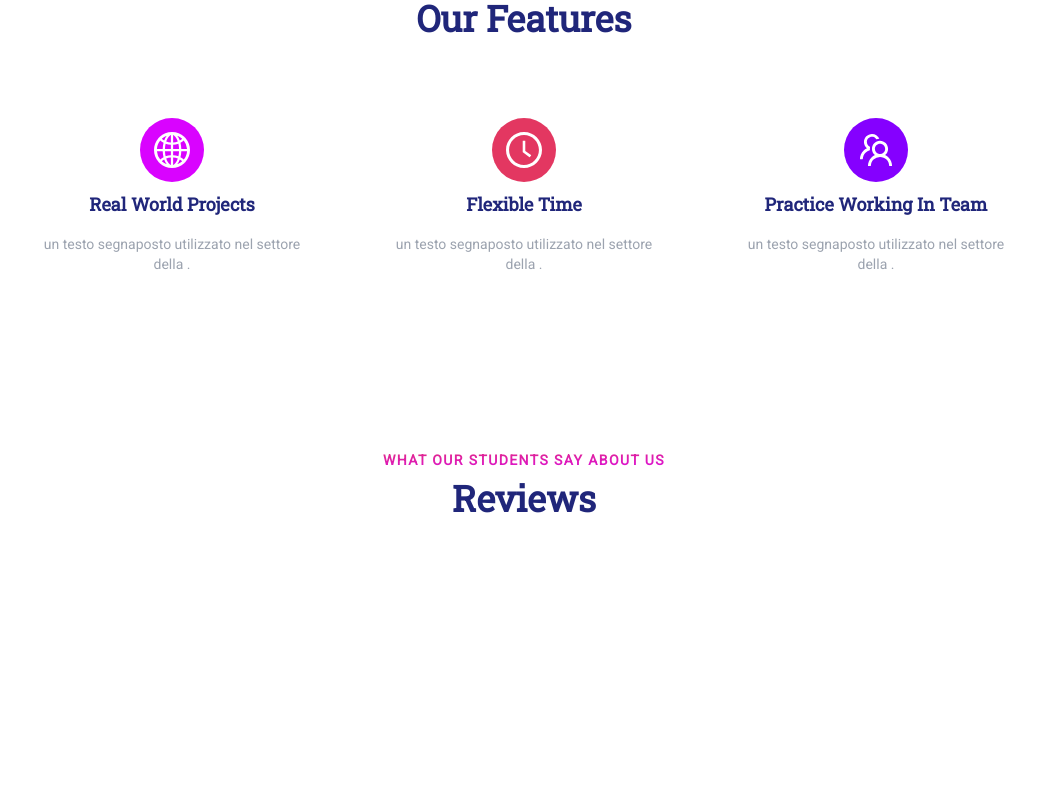
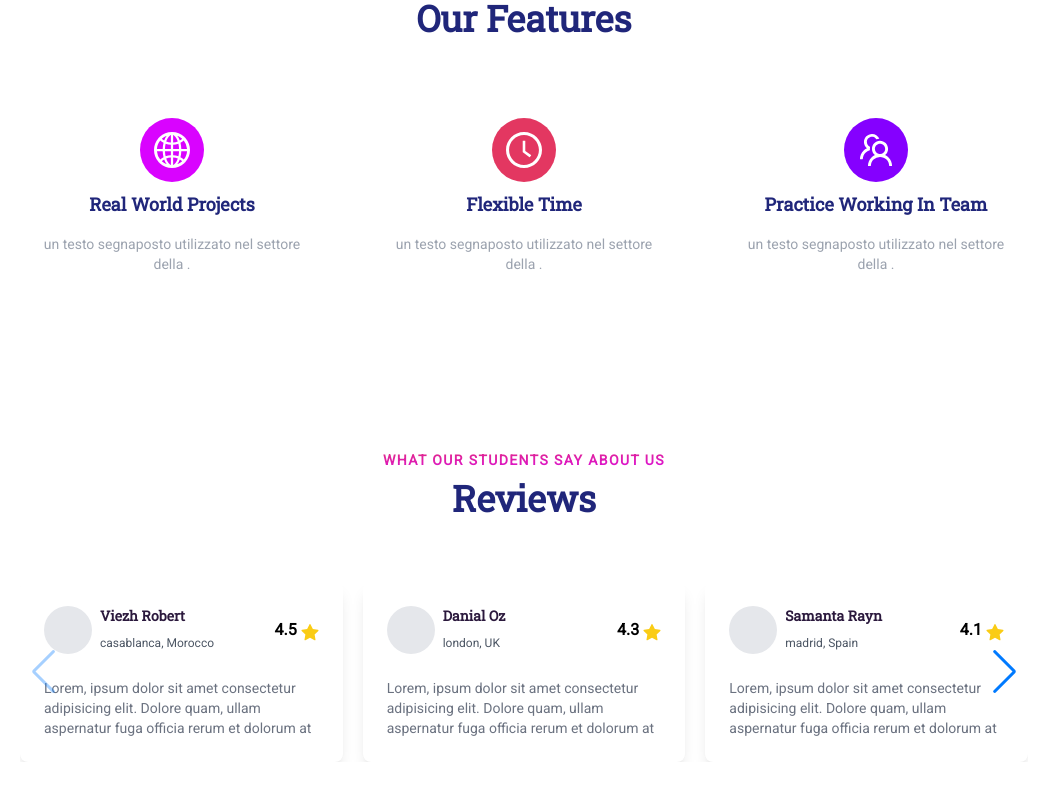
Before and after one commit to ZinoChan/dev-courses, a Next.js app: page / in a window 1280 px wide. Shown: the part 2454-3254 px from the top of the page, without its empty margins (116-1163 px from the left). Before the commit the page ends 3116 px from the top, so only its background shows below. Built offline with nearby package versions, Linux system fonts and the light colour scheme.

Commit message:
add reviews

```diff
--- a/src/common/components/Reviews/index.tsx
+++ b/src/common/components/Reviews/index.tsx
@@ -1,4 +1,14 @@
 import Title from "../UI/Title";
+import { Swiper, SwiperSlide } from "swiper/react";
+import { Navigation, Pagination, Scrollbar, A11y } from "swiper";
+import { reviewsSimple } from "../../../../fakeData";
+
+// Import Swiper styles
+import "swiper/css";
+import "swiper/css/navigation";
+import "swiper/css/pagination";
+import "swiper/css/scrollbar";
+import { StarFilled } from "@ant-design/icons";
 
 const ReviewsSection = () => {
   return (
@@ -8,6 +18,37 @@ const ReviewsSection = () => {
           headline="Reviews"
           subHeadline="what our students say about us"
         />
+        <Swiper
+          modules={[Navigation, Pagination, Scrollbar, A11y]}
+          spaceBetween={20}
+          slidesPerView={3}
+          navigation
+        >
+          {reviewsSimple.map((review) => (
+            <SwiperSlide key={review.id}>
+              <div className="w-full rounded-lg bg-white shadow-lg p-6">
+                <div className="flex items-center justify-between mb-6">
+                  <div className="flex space-x-2 items-center">
+                    <div className="rounded-full w-12 h-12 bg-gray-200"></div>
+                    <div>
+                      <h4 className="font-bold text-sm mb-1 text-primary-dark-200">
+                        {review.user_name}
+                      </h4>
+                      <span className="text-xs text-gray-600">
+                        {review.user_location}
+                      </span>
+                    </div>
+                  </div>
+                  <div className="flex items-end">
+                    <span className="font-bold">{review.rating}</span>
+                    <StarFilled className="ml-1 text-lg text-yellow-400" />
+                  </div>
+                </div>
+                <p className="text-gray-500 text-sm">{review.comment}</p>
+              </div>
+            </SwiperSlide>
+          ))}
+        </Swiper>
       </div>
     </section>
   );
```
